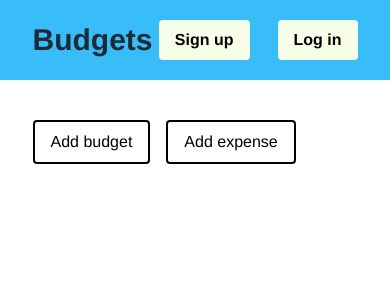
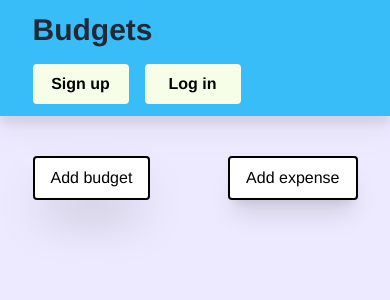
Before and after one commit to JimWould99/budget_website, a React (Vite) app in the folder frontend/budget_front_end/: page / in a window 390 px wide. Shown: the top 300 px of the page. Built offline with nearby package versions, Linux system fonts and the light colour scheme.

Commit message:
made pages mobile responsive and improved design

```diff
--- a/frontend/budget_front_end/src/components/add_expense_model.tsx
+++ b/frontend/budget_front_end/src/components/add_expense_model.tsx
@@ -75,7 +75,6 @@ const Add_expense_model = ({ budgetSelected }) => {
             className="flex flex-col gap-4"
           >
             <p className="text-2xl">New Expense</p>
-            <p>Budget selected: {budgetSelected.name}</p>
             <div className="w-full">
               <p>Expense name</p>
               <input
--- a/frontend/budget_front_end/src/components/budget_display.tsx
+++ b/frontend/budget_front_end/src/components/budget_display.tsx
@@ -21,11 +21,6 @@ const Budget_display = ({ budget }) => {
     expense_amount = specificExpenses.reduce((total, expense) => {
       return total + expense.amount;
     }, 0);
-    console.log(
-      `specific expenses for ${budget.name}: ${JSON.stringify(
-        specificExpenses
-      )}`
-    );
   }
 
   /*
@@ -53,7 +48,7 @@ const Budget_display = ({ budget }) => {
 
   return (
     <>
-      <div className="border-2 border-black p-4 flex flex-col gap-y-6">
+      <div className="bg-white shadow-2xl border-2 border-black p-4 flex flex-col gap-y-6">
         <div className="flex justify-between">
           <p className="text-xl">{name}</p>
           <p className="text-xl">
--- a/frontend/budget_front_end/src/components/header.tsx
+++ b/frontend/budget_front_end/src/components/header.tsx
@@ -12,21 +12,21 @@ const Header = () => {
   };
   return (
     <>
-      <div className="bg-sky-400 h-20 w-full flex justify-center ">
-        <div className="w-5/6 flex justify-between content-center items-center">
+      <div className="drop-shadow-xl bg-sky-400 pb-3 pt-3 sm:p-0 sm:h-20 w-full flex justify-center ">
+        <div className="w-5/6 gap-4 sm:gap-0 flex flex-col sm:flex-row justify-between content-center sm:items-center">
           <Link to="/">
             <h1 className="text-3xl font-bold ">Budgets</h1>
           </Link>
-          <div className="flex gap-7 w-100">
+          <div className="flex  gap-4  w-100">
             {!user && (
               <>
                 <Link to="/sign_up">
-                  <button className="bg-lime-50 hover:bg-blue-900 hover:text-white text-black font-bold py-2 px-4 rounded text-nowrap">
+                  <button className="w-24 bg-lime-50 hover:bg-blue-900 hover:text-white text-black font-bold py-2 px-4 rounded text-nowrap">
                     Sign up
                   </button>
                 </Link>
                 <Link to="/login">
-                  <button className="bg-lime-50 hover:bg-blue-900 hover:text-white text-black font-bold py-2 px-4 rounded text-nowrap">
+                  <button className="w-24 bg-lime-50 hover:bg-blue-900 hover:text-white text-black font-bold py-2 px-4 rounded text-nowrap">
                     Log in
                   </button>
                 </Link>
@@ -37,12 +37,12 @@ const Header = () => {
                 <div className="bg-lime-50 text-black font-bold py-2 px-4 rounded text-nowrap">
                   {user.email}
                 </div>
-                <button
+                <div
                   onClick={() => logoutButton()}
                   className="bg-lime-50 hover:bg-blue-900 hover:text-white text-black font-bold py-2 px-4 rounded text-nowrap"
                 >
                   Log out
-                </button>
+                </div>
               </>
             )}
           </div>
--- a/frontend/budget_front_end/src/components/total.tsx
+++ b/frontend/budget_front_end/src/components/total.tsx
@@ -37,7 +37,7 @@ const TotalBudget = () => {
   return (
     <>
       {user && (
-        <div className="border-2 border-black p-4 flex flex-col gap-y-6 mb-40">
+        <div className="bg-white shadow-2xl border-2 border-black p-4 flex flex-col gap-y-6 ">
           <div className="flex justify-between">
             <p className="text-xl">{format(new Date(), "MMMM")} Total</p>
             <p className="text-xl">
--- a/frontend/budget_front_end/src/pages/login_page.tsx
+++ b/frontend/budget_front_end/src/pages/login_page.tsx
@@ -63,8 +63,8 @@ const Login_page = () => {
   return (
     <>
       <Header></Header>
-      <div className="flex justify-center">
-        <div className="w-1/3">
+      <div className="flex bg-violet-100 min-h-[100vh] justify-center">
+        <div className="w-5/6 sm:w-[500px]">
           <p className="mt-5 text-2xl">Login Page</p>
           <form
             action=""
@@ -78,7 +78,7 @@ const Login_page = () => {
               onChange={(e) => setEmail(e.target.value)}
               value={email}
               id="email"
-              className="border border-black h-10 pl-4"
+              className="rounded-lg focus:ring-2 focus:ring-blue-500 focus:outline-none focus:border-none border border-black h-10 pl-4 w-full"
               placeholder="email"
             />
             <div className="flex gap-4 items-center">
@@ -88,7 +88,7 @@ const Login_page = () => {
                 onChange={(e) => setPassword(e.target.value)}
                 value={password}
                 id="password"
-                className="border border-black h-10 w-full pl-4"
+                className="rounded-lg focus:ring-2 focus:ring-blue-500 focus:outline-none focus:border-none border border-black h-10 pl-4 w-full"
                 placeholder="password"
               />
               {showPass === "password" && (
@@ -131,7 +131,7 @@ const Login_page = () => {
                 </svg>
               )}
             </div>
-            <button className="hover:bg-blue-900 hover:text-white text-black py-2 px-4 rounded text-nowrap border-2 border-black hover:border-white w-1/2 text-lg">
+            <button className="bg-white hover:bg-blue-900 rounded-lg hover:text-white text-black py-2 px-4 rounded text-nowrap border-2 border-black hover:border-white w-1/2 text-lg">
               Login
             </button>
             <p className="text-lg text-red-500">{error}</p>
--- a/frontend/budget_front_end/src/pages/main_page.tsx
+++ b/frontend/budget_front_end/src/pages/main_page.tsx
@@ -82,17 +82,17 @@ const Main_page = () => {
   return (
     <>
       <Header></Header>
-      <div className="flex  flex-col items-center mt-10 gap-y-6">
-        <div className="flex justify-between content-center items-center gap-4 w-5/6">
-          <div className="flex gap-4 ">
+      <div className="flex flex-col items-center pt-10 gap-y-6 bg-violet-100 min-h-[100vh]">
+        <div className="flex flex-col md:flex-row w-5/6 justify-between md:content-center md:items-center gap-4 ">
+          <div className="flex flex-row justify-between md:justify-normal md:gap-4 ">
             <button
-              className="hover:bg-blue-900 hover:text-white text-black py-2 px-4 rounded text-nowrap border-2 border-black hover:border-white"
+              className="bg-white shadow-2xl hover:bg-blue-900  hover:text-white text-black py-2 px-4 rounded text-nowrap border-2 border-black hover:border-white"
               onClick={() => addBudgetButton()}
             >
               Add budget
             </button>
             <button
-              className="hover:bg-blue-900 hover:text-white text-black py-2 px-4 rounded text-nowrap border-2 border-black hover:border-white"
+              className="bg-white shadow-xl hover:bg-blue-900 hover:text-white text-black py-2 px-4 rounded text-nowrap border-2 border-black hover:border-white"
               onClick={() => {
                 addExpenseButton();
               }}
@@ -107,14 +107,14 @@ const Main_page = () => {
           )}
           {user && <p className="text-xl">{day}</p>}
         </div>
-        <div className="grid grid-cols-1 sm:grid-cols-1 md:grid-cols-2 lg:grid-cols-2 gap-x-4 gap-y-10  w-5/6">
+        <div className="grid grid-cols-1 sm:grid-cols-1 md:grid-cols-2 lg:grid-cols-2 gap-x-4 gap-y-10 w-5/6">
           {budgets &&
             budgets.length > 0 &&
             budgets.map((budget, index) => (
               <Budget_display key={index} budget={budget}></Budget_display>
             ))}
         </div>
-        <div className="w-5/6">
+        <div className="w-5/6 mb-10">
           <TotalBudget></TotalBudget>
         </div>
       </div>
--- a/frontend/budget_front_end/src/pages/sign_up_page.tsx
+++ b/frontend/budget_front_end/src/pages/sign_up_page.tsx
@@ -55,8 +55,8 @@ const Sign_up_Page = () => {
   return (
     <>
       <Header></Header>
-      <div className="flex justify-center">
-        <div className="w-1/3">
+      <div className="flex justify-center bg-violet-100 min-h-[100vh]">
+        <div className="w-5/6 sm:w-[500px]">
           <p className="mt-5 mb-5 text-2xl">Create Account</p>
           <form
             action=""
@@ -68,7 +68,7 @@ const Sign_up_Page = () => {
               name="email"
               onChange={(e) => setEmail(e.target.value)}
               id="email"
-              className="border border-black h-10 pl-4"
+              className="rounded-lg focus:ring-2 focus:ring-blue-500 focus:outline-none focus:border-none border border-black h-10 pl-4 w-full"
               placeholder="email"
             />
             <div className="flex gap-4 items-center">
@@ -77,7 +77,7 @@ const Sign_up_Page = () => {
                 name="password"
                 onChange={(e) => setPassword(e.target.value)}
                 id="password"
-                className="border border-black h-10 w-full pl-4"
+                className="rounded-lg focus:ring-2 focus:ring-blue-500 focus:outline-none focus:border-none border border-black h-10 pl-4 w-full"
                 placeholder="password"
               />
               {showPass === "password" && (
@@ -120,7 +120,7 @@ const Sign_up_Page = () => {
                 </svg>
               )}
             </div>
-            <button className="hover:bg-blue-900 hover:text-white text-black py-2 px-4 rounded text-nowrap border-2 border-black hover:border-white w-1/2 text-lg">
+            <button className="bg-white rounded-lg hover:bg-blue-900 hover:text-white text-black py-2 px-4 rounded text-nowrap border-2 border-black hover:border-white w-1/2 text-lg">
               Sign up
             </button>
             <p className="text-lg text-red-500">{error}</p>
```
Also changed, not shown: 2 other files (tests, documents, lock files or other folders).
